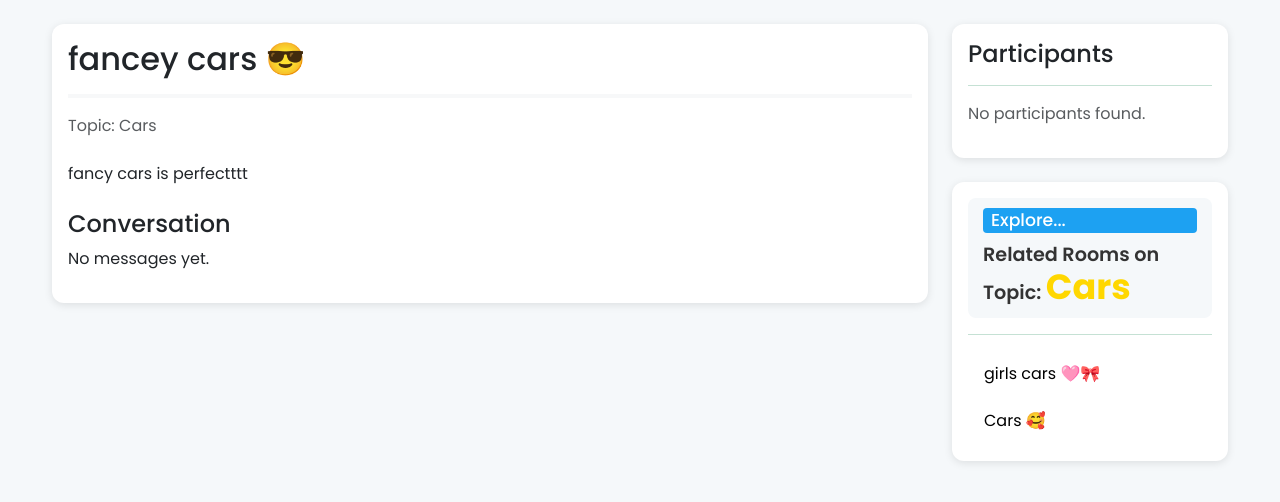
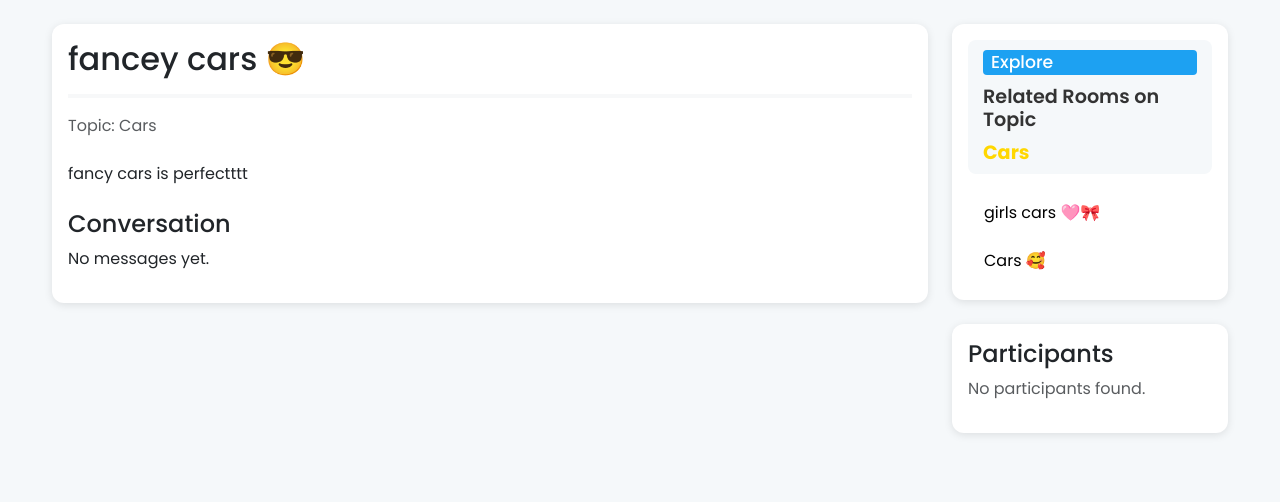
Before and after one commit to Menna0Allah/connect, a Django app: page /room/11 in a window 1280 px wide. Shown: the part 65-567 px from the top of the page. Run offline with Django 5.2, Linux system fonts and the light colour scheme; data comes from the database, SQL or seed files in the repository; some libraries are stand-ins or nearby versions.

Commit message:
edit some features

```diff
--- a/activities/templates/activities/room.html
+++ b/activities/templates/activities/room.html
@@ -12,7 +12,7 @@
                 <p class="card-text" style="padding: 8px 0;">{{ room.description }}</p>
                 <h4>Conversation</h4>
                 {% if request.user.is_authenticated %}
-                    <form method="post" class="mt-2 mb-3">
+                    <form method="post" class="mt-3">
                         {% csrf_token %}
                         <div class="input-group">
                             <textarea name="body" class="form-control" placeholder="Write a message..." rows="3"></textarea>
@@ -46,38 +46,19 @@
         </div>
     </div>
     <div class="col-md-3">
-        <div class="card first">
-             <div class="card-body">
-                 <h4>Participants</h4>
-                 <div class="text-success">
-                     <hr>
-                 </div>
-                {% if participants %}
-                <ul class="list-group list-group-flush mb-3">
-                    {% for user in participants %}
-                        <li class="list-group-item"><a href="{% url 'users:user-profile' user.username %}">@{{ user.username }}</a></li>
-                    {% endfor %}
-                </ul>
-                {% else %}
-                    <p class="text-muted">No participants found.</p>
-                {% endif %}
-             </div>
-        </div>
-        <div class="card second">
+        <div class="card">
             <div class="card-body">
                 <h4 class="custom-title">
-                    <span class="title-tag">Explore...</span>
-                    <span>Related Rooms on Topic: <span class="topic-highlight" style="font-size: 35px;">{{ room.topic.name }}</span></span>
+                    <span class="title-tag">Explore</span>
+                    Related Rooms on Topic
+                    <span class="topic-highlight">{{ room.topic.name }}</span>
                 </h4>
-                <div class="text-success">
-                    <hr>
-                </div>
                 {% if related_rooms %}
                     <ul class="list-group list-group-flush">
                         {% for related_room in related_rooms %}
-                        <li class="list-group-item list-group-item-action">
-                            <a href="{% url 'room' related_room.id %}">{{ related_room.name }}</a>
-                        </li>
+                            <li class="list-group-item">
+                                <a href="{% url 'room' related_room.id %}" class="link-offset-3 link-underline link-underline-opacity-50" style="color: black;">{{ related_room.name }}</a>
+                            </li>
                         {% endfor %}
                     </ul>
                 {% else %}
@@ -85,6 +66,20 @@
                 {% endif %}
             </div>
         </div>
+        <div class="card mt-3">
+            <div class="card-body">
+                <h4>Participants</h4>
+                {% if participants %}
+                    <ul class="list-group list-group-flush">
+                        {% for user in participants %}
+                            <li class="list-group-item"><a href="{% url 'users:user-profile' user.username %}">@{{ user.username }}</a></li>
+                        {% endfor %}
+                    </ul>
+                {% else %}
+                    <p class="text-muted">No participants found.</p>
+                {% endif %}
+            </div>
+        </div>
     </div>
 </div>
 {% endblock %}
--- a/activities/views.py
+++ b/activities/views.py
@@ -36,7 +36,7 @@ def room(request, pk):
     participants = room.participants.all()
 
     # Query related rooms with the same topic, excluding the current room
-    related_rooms = Room.objects.filter(topic=room.topic).exclude(id=pk).order_by('-updated')
+    related_rooms = Room.objects.filter(topic=room.topic).exclude(id=pk).order_by('-updated')[:5]
 
     if request.method == 'POST':
         message = Message.objects.create(
```
Also changed, not shown: activities/templates/activities/room_form.html (line endings or trailing spaces).
